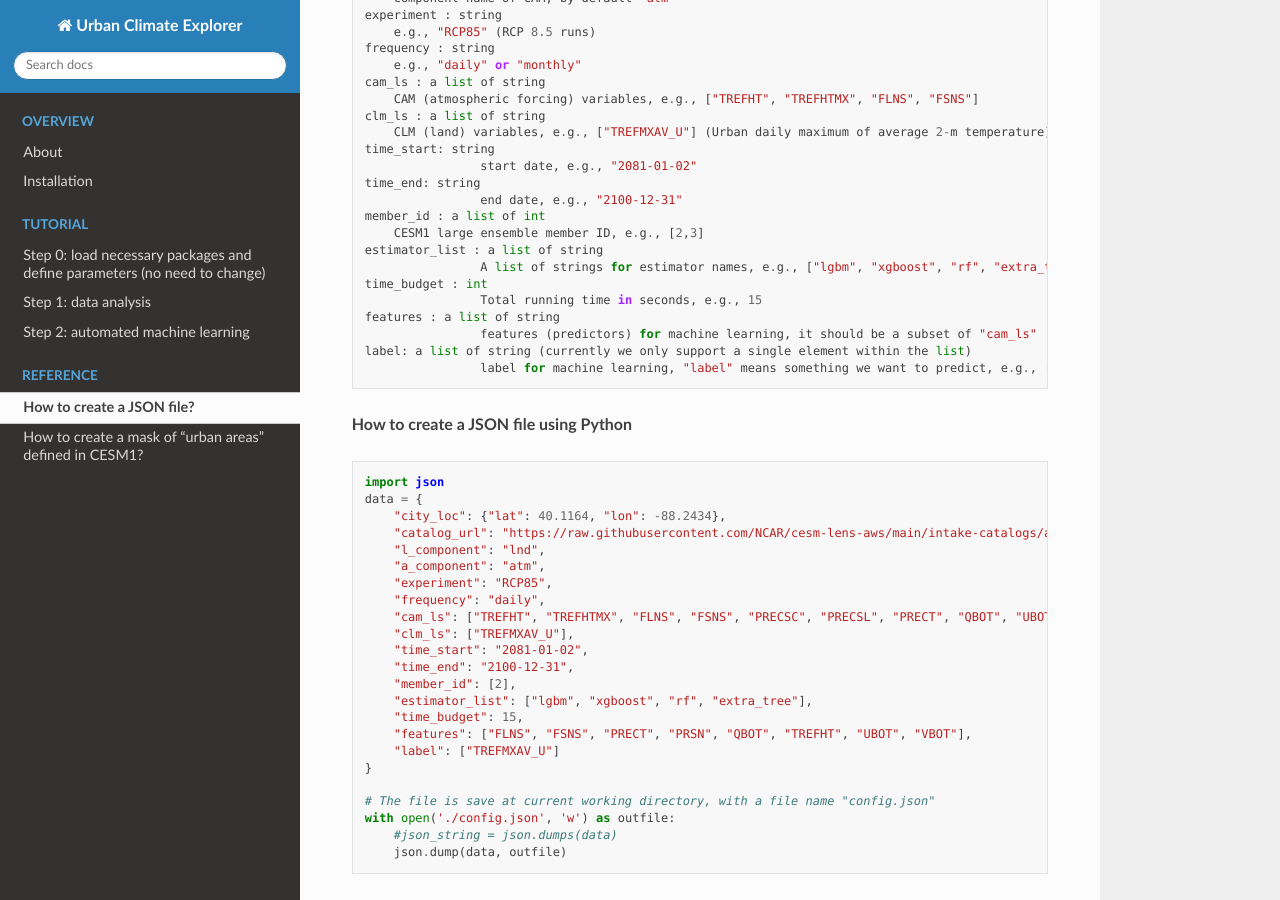
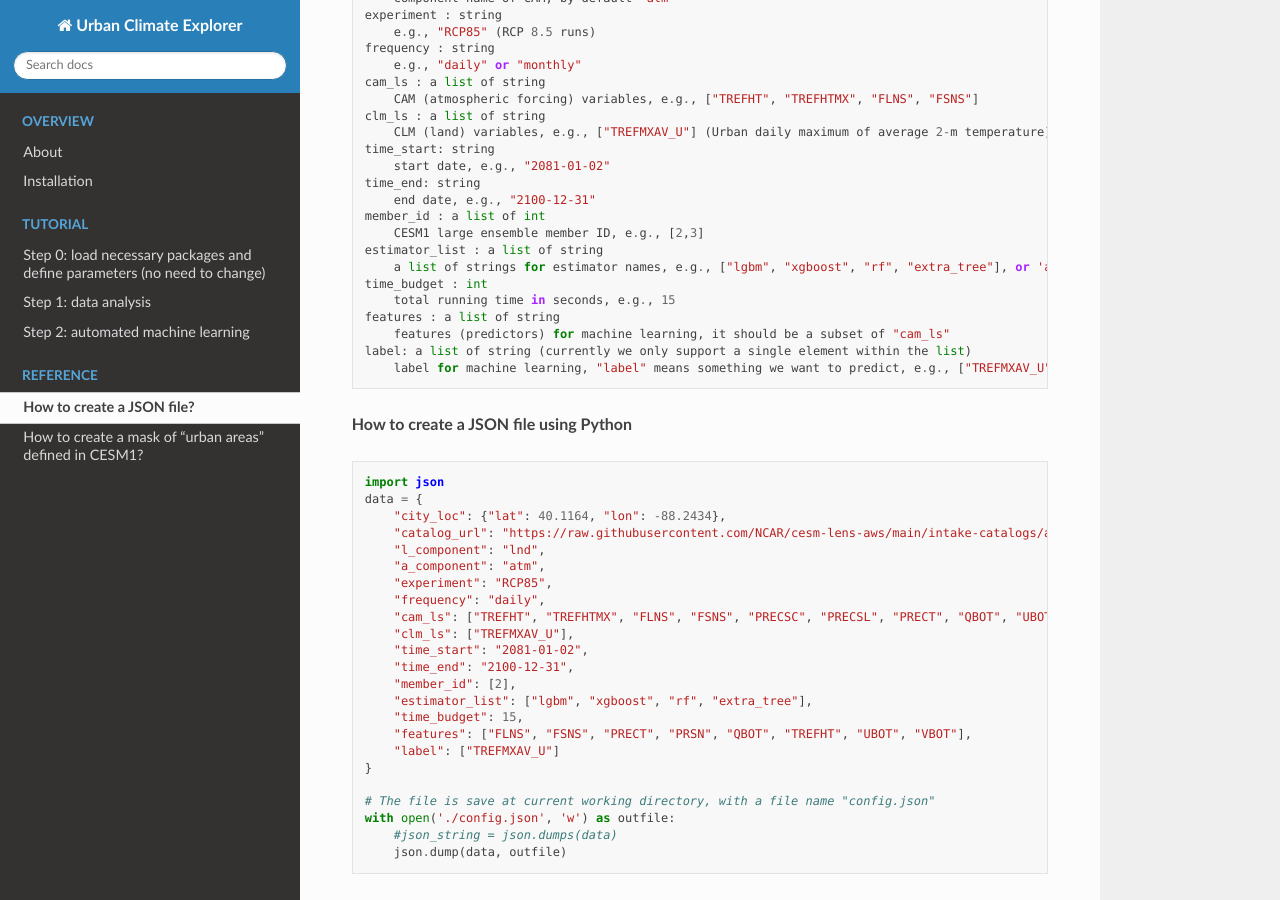
Before and after one commit to zhonghua-zheng/UrbanClimateExplorer, a Sphinx documentation site: the page built from docs/page/how_to_create_a_json_file.md, in a window 1280 px wide and 900 px high, scrolled down 828 px. Built offline with Sphinx 7.4.7 and the Read the Docs theme 2.0.0, drawn with Linux system fonts in a browser that asks for light colours.

Commit message:
Update how_to_create_a_json_file.md

````diff
--- a/docs/page/how_to_create_a_json_file.md
+++ b/docs/page/how_to_create_a_json_file.md
@@ -44,19 +44,19 @@ cam_ls : a list of string
 clm_ls : a list of string
     CLM (land) variables, e.g., ["TREFMXAV_U"] (Urban daily maximum of average 2-m temperature)
 time_start: string
-		start date, e.g., "2081-01-02"
+    start date, e.g., "2081-01-02"
 time_end: string
-		end date, e.g., "2100-12-31"
+    end date, e.g., "2100-12-31"
 member_id : a list of int
     CESM1 large ensemble member ID, e.g., [2,3]
 estimator_list : a list of string
-		A list of strings for estimator names, e.g., ["lgbm", "xgboost", "rf", "extra_tree"], or 'auto'
+    a list of strings for estimator names, e.g., ["lgbm", "xgboost", "rf", "extra_tree"], or 'auto'
 time_budget : int
-		Total running time in seconds, e.g., 15
+    total running time in seconds, e.g., 15
 features : a list of string
-		features (predictors) for machine learning, it should be a subset of "cam_ls"
+    features (predictors) for machine learning, it should be a subset of "cam_ls"
 label: a list of string (currently we only support a single element within the list)
-		label for machine learning, "label" means something we want to predict, e.g., ["TREFMXAV_U"]
+    label for machine learning, "label" means something we want to predict, e.g., ["TREFMXAV_U"]
 ```
 
 **How to create a JSON file using Python**
````
